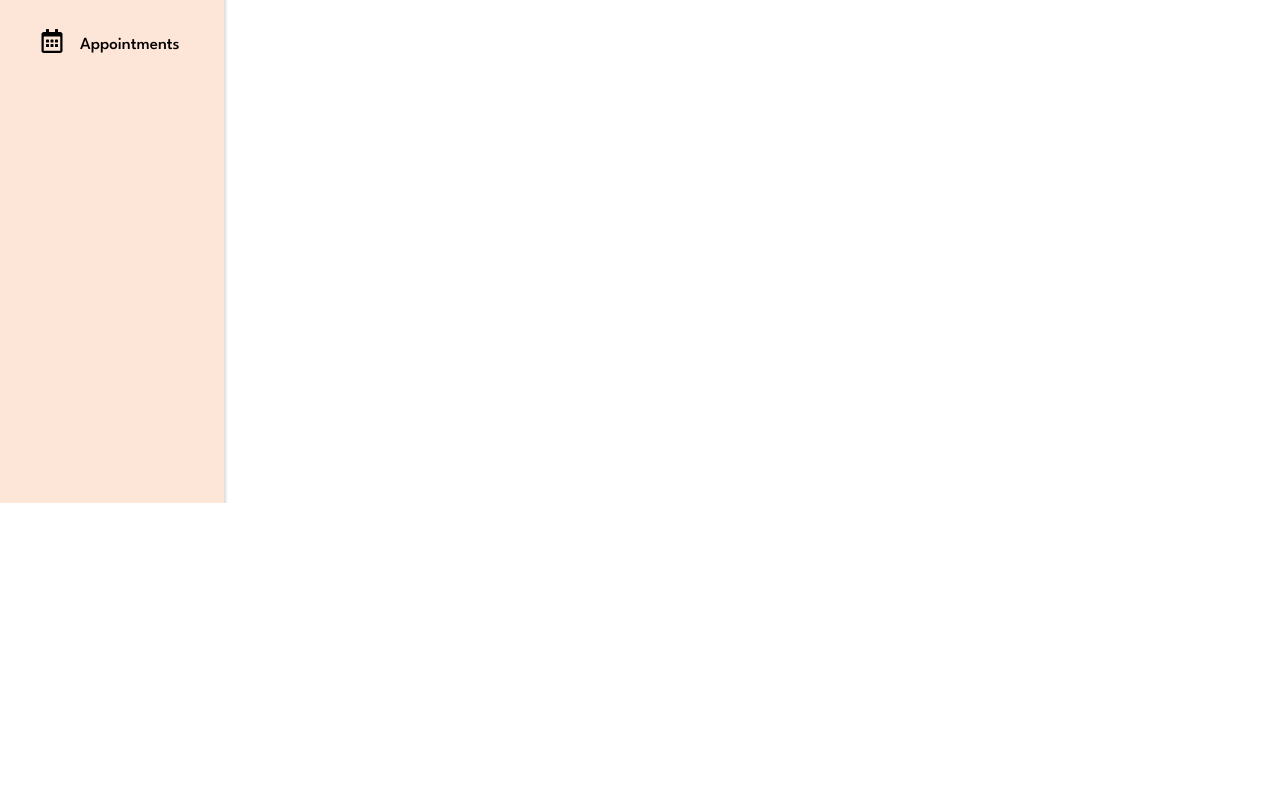
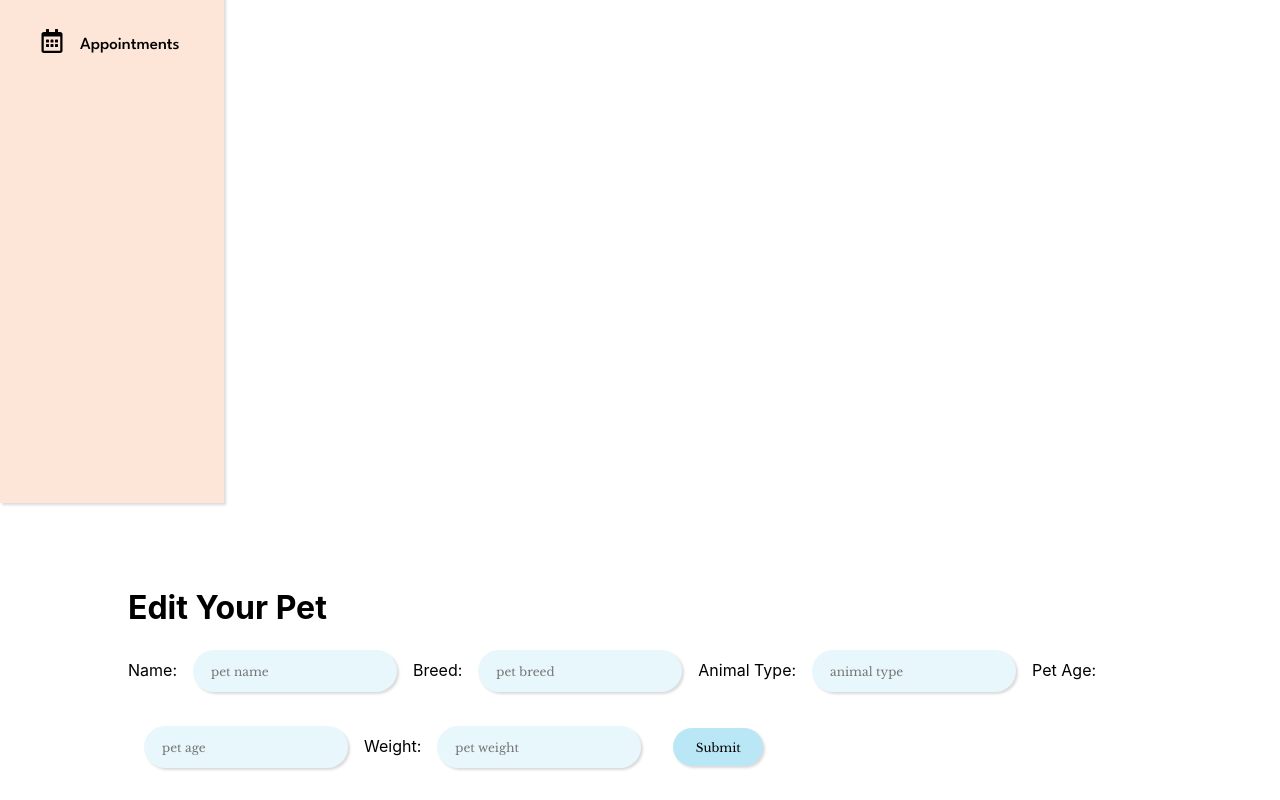
Before and after one commit to sarahpicard/pal-pilot-react, a React (Create React App) app: page /pets/1/edit in a window 1280 px wide. Shown: the part 312-1112 px from the top of the page. Before the commit the page ends 815 px from the top, so only its background shows below. Built offline with nearby package versions, Linux system fonts and the light colour scheme; no server answers; sample sign-in values are in the browser's storage.

Commit message:
add update functionality to pet

```diff
--- a/src/App.jsx
+++ b/src/App.jsx
@@ -66,6 +66,14 @@ const App = () => {
     setPets([...pets, pet])
   }
 
+  // handle update pet
+  const updatePet = async (petData) => {
+    const updatedPet = await petService.update(petData)
+    setPets(pets.map((pet) => (
+      pet.id === updatedPet.id ? updatedPet : pet
+    )))
+  }
+
   // handle add appointment
   const addAppointment = async (appointmentData) => {
     const appointment = await appointmentService.create(appointmentData)
@@ -104,6 +112,10 @@ const App = () => {
           element={user ? <Pet user={user} /> : <Navigate to='/login' /> }
         />
         <Route
+          path='/pets/:id/edit'
+          element={user ? <AddPetForm user={user} pets={pets} updatePet={updatePet} /> : <Navigate to='/login' />}
+        />
+        <Route
           path="/addpet"
           element={user ? <AddPetForm addPet={addPet} user={user} /> : <Navigate to="/login" />}
         />
--- a/src/pages/AddPet/AddPetForm.jsx
+++ b/src/pages/AddPet/AddPetForm.jsx
@@ -47,7 +47,11 @@ const AddPetForm = (props) => {
   return(
     <>
       <div className={styles.whole}>
+        {id ?
+        <h1>Edit Your Pet</h1>
+        :
         <h1>Add A New Pet</h1>
+      }
       </div>
       <div className={styles.form}>
         <form onSubmit={handleSubmit}>
--- a/src/pages/Pet/Pet.jsx
+++ b/src/pages/Pet/Pet.jsx
@@ -1,5 +1,5 @@
 import { useState, useEffect } from 'react'
-import { useParams } from 'react-router-dom'
+import { useParams, useNavigate } from 'react-router-dom'
 
 import { getOne } from '../../services/petService'
 
@@ -8,6 +8,7 @@ import styles from './Pet.module.css'
 const Pet = (props) => {
   const { id } = useParams()
   const [pet, setPet] = useState(null)
+  const navigate = useNavigate()
 
   useEffect(() => {
     const fetchOne = async () => {
@@ -31,6 +32,7 @@ const Pet = (props) => {
           {/* <p>{pet.medications.length ? pet.medications : 'no medications'}</p>
           <p>{pet.vaccines.length ? pet.vaccines : 'no vaccines'}</p>
           <p>{pet.allergies.length ? pet.allergies : 'no allergies'}</p> */}
+          <button type='submit' onClick={() => navigate(`/pets/${pet.id}/edit`, { state: pet })}>Update</button>
         </div>
       </div>
     </>
```
